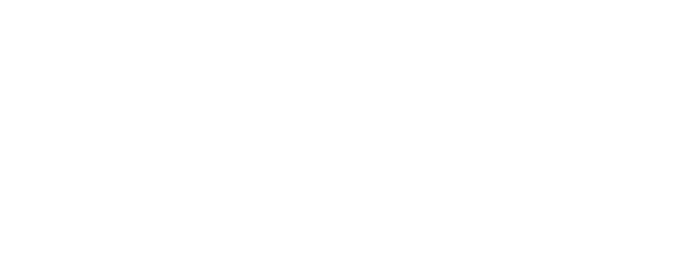
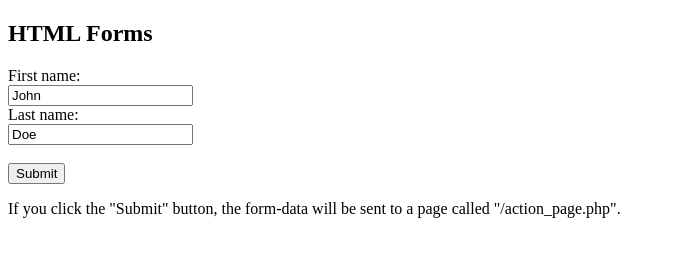
Before and after one commit to itikasoni/testing, a plain HTML site: page index.html in a window 1280 px wide. Shown: the whole page, without its empty margins (0-675 px from the left). Drawn offline with Linux system fonts and the light colour scheme.

Commit message:
html form

```diff
--- a/index.html
+++ b/index.html
@@ -1,4 +1,18 @@
 <!DOCTYPE html>
-<head></head>
-<body></body>
+<html>
+<body>
+
+<h2>HTML Forms</h2>
+
+<form action="/action_page.php">
+  <label for="fname">First name:</label><br>
+  <input type="text" id="fname" name="fname" value="John"><br>
+  <label for="lname">Last name:</label><br>
+  <input type="text" id="lname" name="lname" value="Doe"><br><br>
+  <input type="submit" value="Submit">
+</form>
+
+<p>If you click the "Submit" button, the form-data will be sent to a page called "/action_page.php".</p>
+
+</body>
 </html>
```
